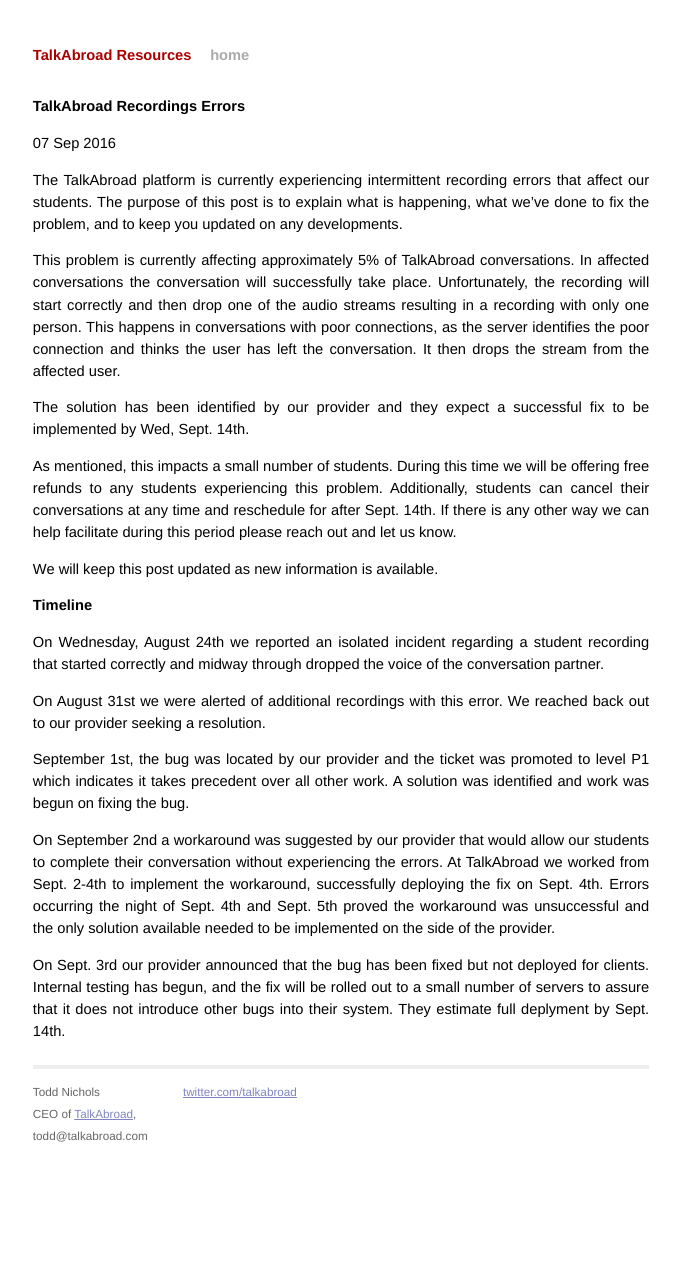
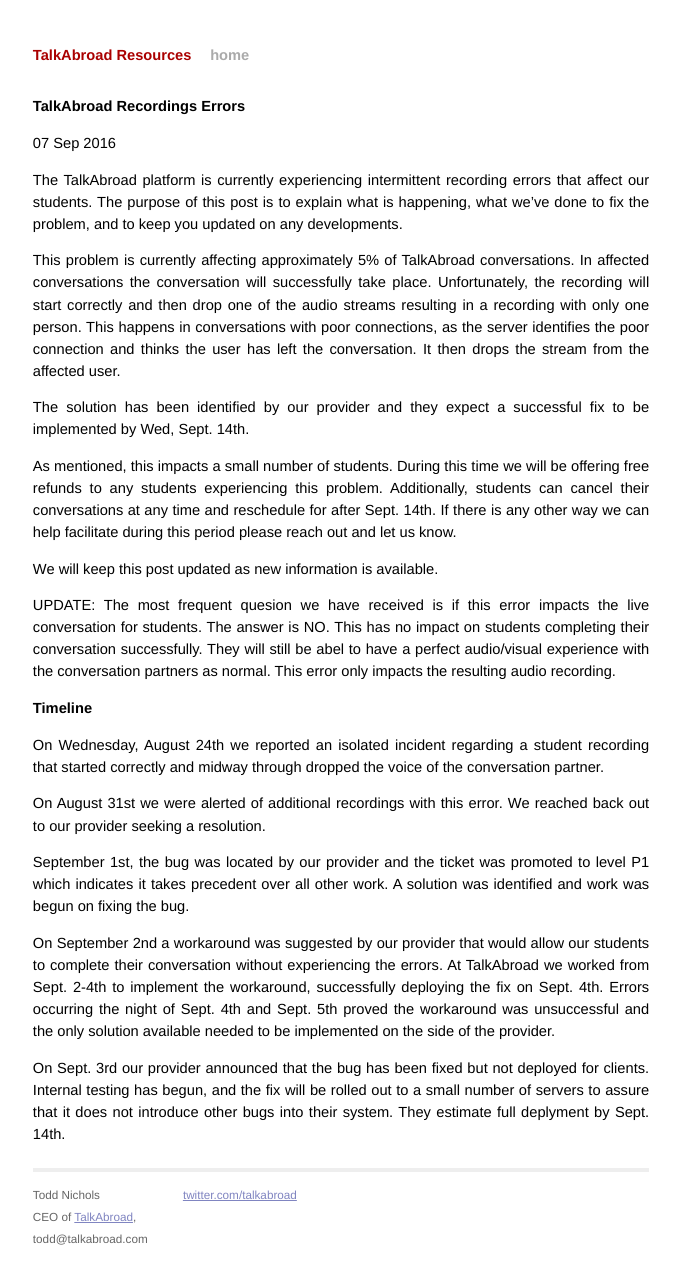
Before and after one commit to toddnichols/toddnichols.github.io, a Jekyll site: the page built from _posts/2016-09-07-talkabroad-recordings-update.md, in a window 1280 px wide. Shown: the whole page, without its empty margins (299-979 px from the left). Built offline with Jekyll 4.4.1, drawn with Linux system fonts in a browser that asks for light colours; before the commit the page ends 1159 px from its top, so only the background shows below that.

Commit message:
updating post

```diff
--- a/_posts/2016-09-07-talkabroad-recordings-update.md
+++ b/_posts/2016-09-07-talkabroad-recordings-update.md
@@ -18,7 +18,7 @@
 
 We will keep this post updated as new information is available.
 
-
+UPDATE: The most frequent quesion we have received is if this error impacts the live conversation for students. The answer is NO. This has no impact on students completing their conversation successfully. They will still be abel to have a perfect audio/visual experience with the conversation partners as normal. This error only impacts the resulting audio recording.
 
 # Timeline
 
```
